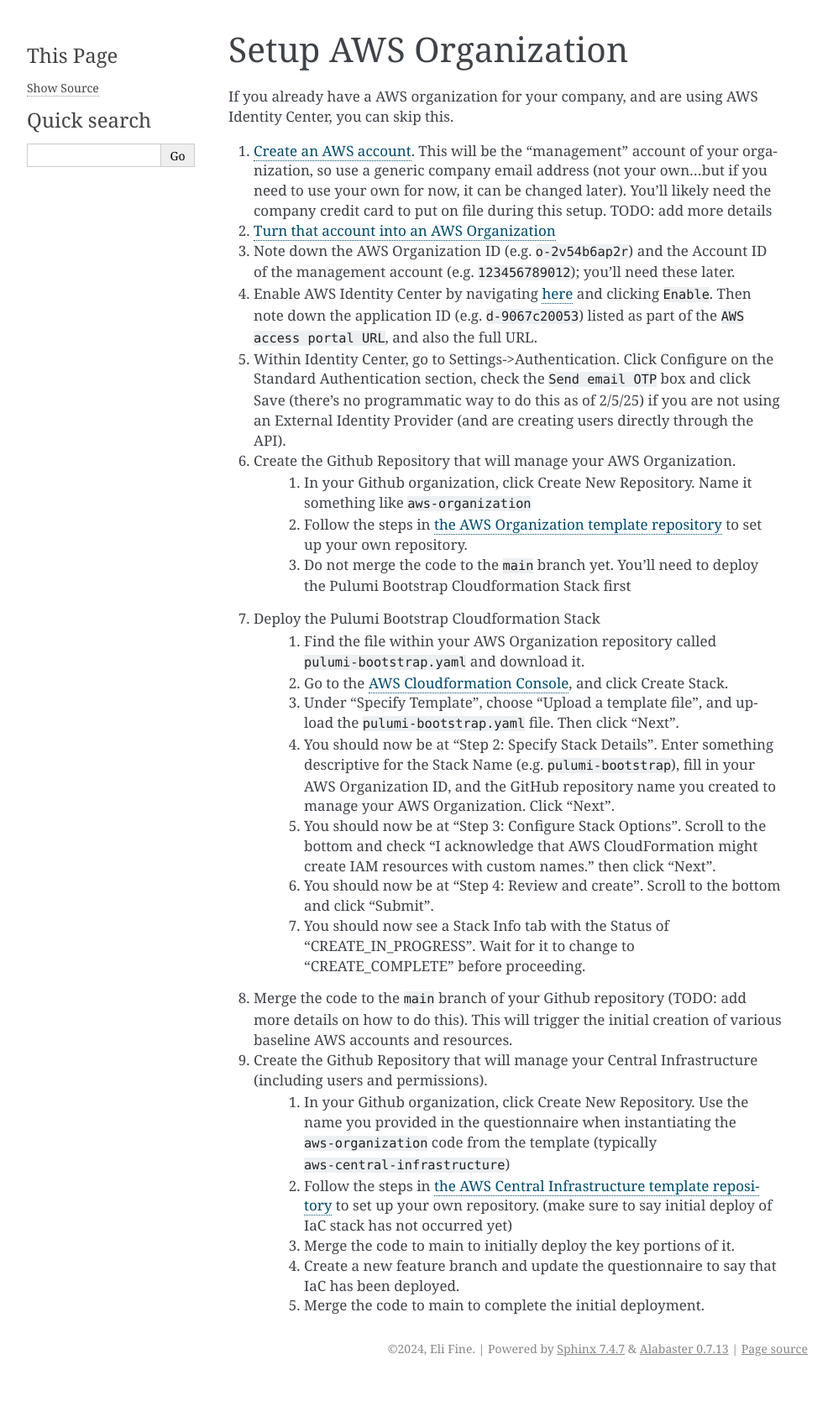
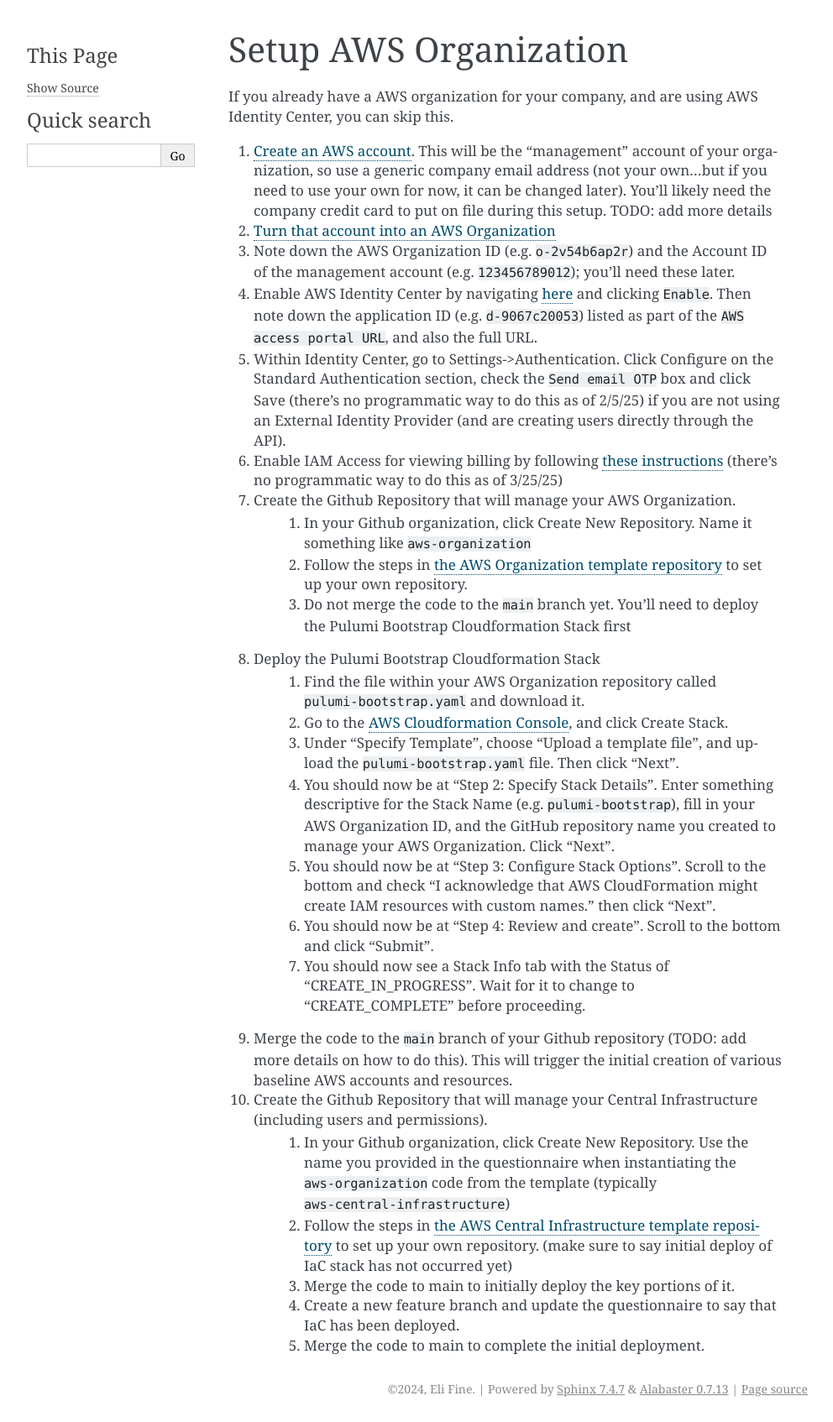
Before and after one commit to LabAutomationAndScreening/cloud-courier, a Sphinx documentation site: the page built from docs/setup-aws.rst, in a window 1280 px wide. Shown: the whole page at 84% size, without its empty margins (148-1140 px from the left). Built offline with Sphinx 7.4.7, drawn with Linux system fonts in a browser that asks for light colours; before the commit the page ends 1646 px from its top, so only the background shows below that.

Commit message:
Copier update (precommit bump) (#15)
## Why is this change necessary?
Keep up to date

 ## How does this change address the issue?
Pulls in changes


 ## What side effects does this change have?
None


 ## How is this change tested?
N/A


 ## Other
Adds note about enabling IAM access to billing in the docs for setting
up AWS Organization (tested via local docs build)

```diff
--- a/docs/setup-aws.rst
+++ b/docs/setup-aws.rst
@@ -9,6 +9,7 @@ If you already have a AWS organization for your company, and are using AWS Ident
 #. Note down the AWS Organization ID (e.g. ``o-2v54b6ap2r``) and the Account ID of the management account (e.g. ``123456789012``); you'll need these later.
 #. Enable AWS Identity Center by navigating `here <https://console.aws.amazon.com/singlesignon>`_ and clicking ``Enable``. Then note down the application ID (e.g. ``d-9067c20053``) listed as part of the ``AWS access portal URL``, and also the full URL.
 #. Within Identity Center, go to Settings->Authentication. Click Configure on the Standard Authentication section, check the ``Send email OTP`` box and click Save (there's no programmatic way to do this as of 2/5/25) if you are not using an External Identity Provider (and are creating users directly through the API).
+#. Enable IAM Access for viewing billing by following `these instructions <https://docs.aws.amazon.com/managedservices/latest/onboardingguide/activate-iam-access-to-console.html>`_ (there's no programmatic way to do this as of 3/25/25)
 #. Create the Github Repository that will manage your AWS Organization.
     #. In your Github organization, click Create New Repository. Name it something like ``aws-organization``
     #. Follow the steps in `the AWS Organization template repository <https://github.com/LabAutomationAndScreening/copier-aws-organization>`_ to set up your own repository.
```
Also changed, not shown: .copier-answers.yml, .pre-commit-config.yaml, 3 other files.
